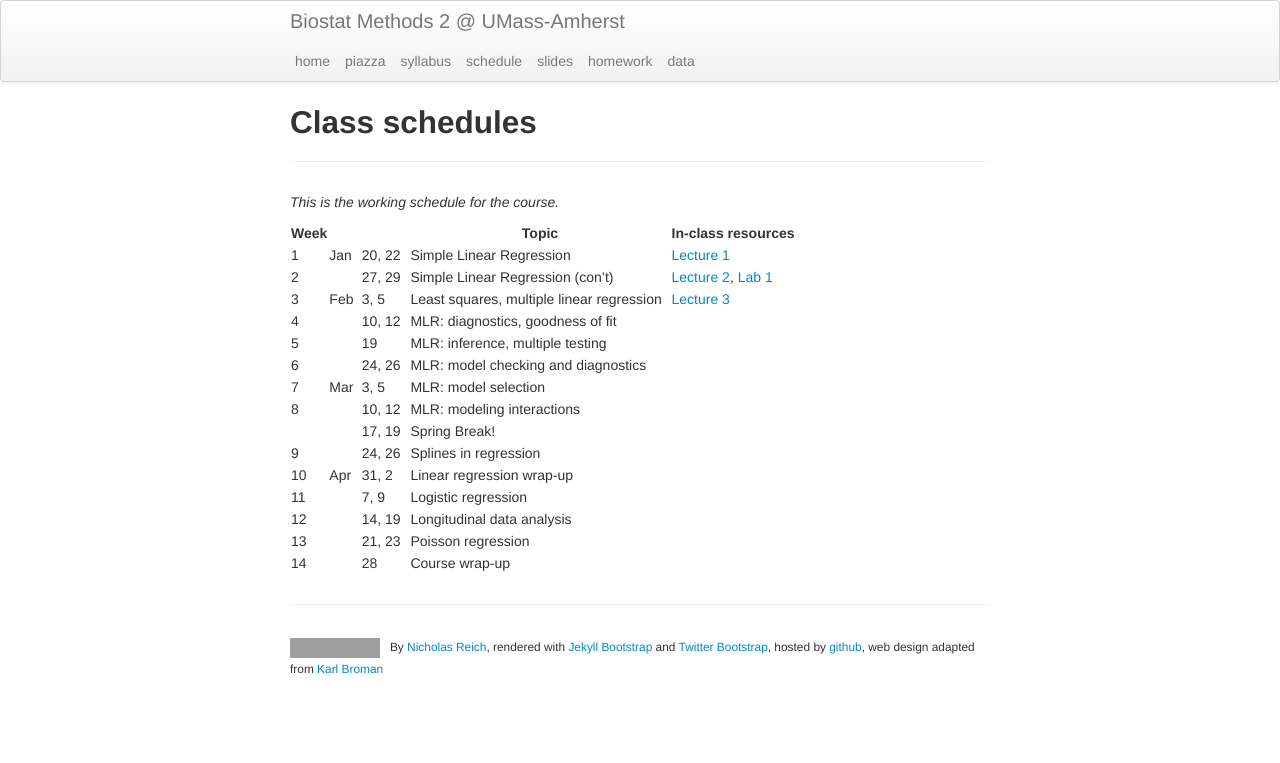
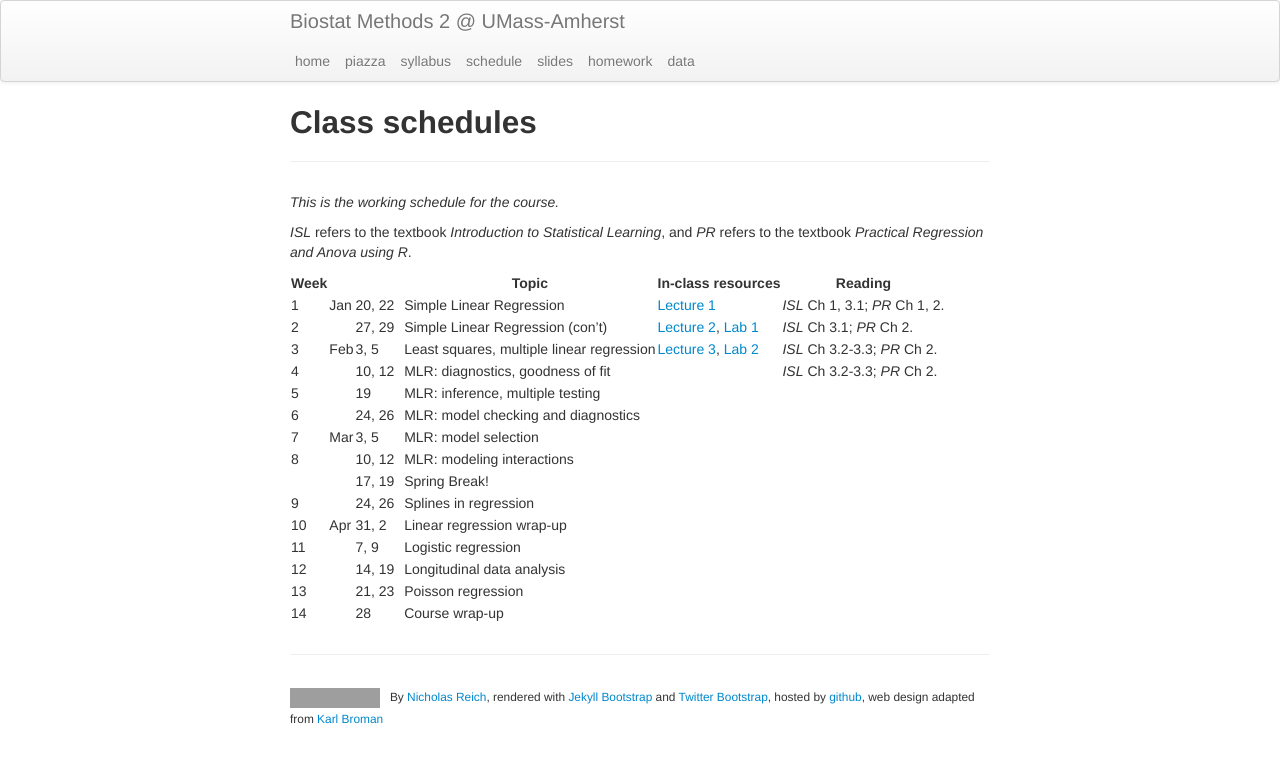
Before and after one commit to nickreich/stat-modeling-2015, a Jekyll site: the page built from pages/schedule.md, in a window 1280 px wide. Shown: the top 763 px of the page. Built offline with Jekyll 4.4.1, drawn with Linux system fonts in a browser that asks for light colours; grey boxes are pictures that could not be loaded.

Commit message:
udpates to schedule (reading list), homework, lab2, lecture 4, etc...

```diff
--- a/pages/schedule.md
+++ b/pages/schedule.md
@@ -6,23 +6,25 @@ tagline:
 
 *This is the working schedule for the course.*
 
-Week |       |     | Topic   | In-class resources
----- | ----- | --- | ------- | -------
- 1   | Jan &nbsp; | 20, 22 &nbsp; | Simple Linear Regression &nbsp; | [Lecture 1](../assets/lectures/lecture1-intro-regression/lecture1-intro-regression.pdf)
- 2   |     | 27, 29 &nbsp; | Simple Linear Regression (con't) | [Lecture 2](../assets/lectures/lecture2-slr-basics/lecture2-slr-basics.pdf), [Lab 1](../assets/labs/lab1-intro-slr.pdf)
- 3   | Feb | 3, 5   | Least squares, multiple linear regression &nbsp; | [Lecture 3](../assets/lectures/lecture3-slr-anova/lecture3-SLR-anova.pdf)
- 4   |     | 10, 12 | MLR: diagnostics, goodness of fit  |
- 5   |     | 19     | MLR: inference, multiple testing |
- 6   |     | 24, 26 | MLR: model checking and diagnostics |
- 7   | Mar | 3, 5   | MLR: model selection |
- 8   |     | 10, 12 | MLR: modeling interactions |
-     |     | 17, 19 | Spring Break! |
- 9   |     | 24, 26 | Splines in regression |
- 10  | Apr | 31, 2  | Linear regression wrap-up |
- 11  |     | 7, 9   | Logistic regression |
- 12  |     | 14, 19 | Longitudinal data analysis |
- 13  |     | 21, 23 | Poisson regression |
- 14  |     | 28     | Course wrap-up |
+_ISL_ refers to the textbook _Introduction to Statistical Learning_, and _PR_ refers to the textbook _Practical Regression and Anova using R_.
+
+Week |       |     | Topic   | In-class resources | Reading
+---- | ----- | --- | ------- | ------------------ | -------
+ 1   | Jan  | 20, 22  | Simple Linear Regression &nbsp; | [Lecture 1](../assets/lectures/lecture1-intro-regression/lecture1-intro-regression.pdf) | _ISL_ Ch 1, 3.1; _PR_ Ch 1, 2.
+ 2   |     | 27, 29  &nbsp;| Simple Linear Regression (con't) | [Lecture 2](../assets/lectures/lecture2-slr-basics/lecture2-slr-basics.pdf), [Lab 1](../assets/labs/lab1-intro-slr.pdf) | _ISL_ Ch 3.1; _PR_ Ch 2.
+ 3   | Feb | 3, 5   | Least squares, multiple linear regression | [Lecture 3](../assets/lectures/lecture3-slr-anova/lecture3-SLR-anova.pdf), [Lab 2](../assets/labs/lab2-intro-mlr.pdf) | _ISL_ Ch 3.2-3.3; _PR_ Ch 2.
+ 4   |     | 10, 12 | MLR: diagnostics, goodness of fit  | | _ISL_ Ch 3.2-3.3; _PR_ Ch 2.
+ 5   |     | 19     | MLR: inference, multiple testing | |
+ 6   |     | 24, 26 | MLR: model checking and diagnostics | |
+ 7   | Mar | 3, 5   | MLR: model selection |  |
+ 8   |     | 10, 12 | MLR: modeling interactions | |
+     |     | 17, 19 | Spring Break! | |
+ 9   |     | 24, 26 | Splines in regression | |
+ 10  | Apr | 31, 2  | Linear regression wrap-up | |
+ 11  |     | 7, 9   | Logistic regression | |
+ 12  |     | 14, 19 | Longitudinal data analysis | |
+ 13  |     | 21, 23 | Poisson regression | |
+ 14  |     | 28     | Course wrap-up | |
 
 
 
@@ -30,15 +32,23 @@ Week |       |     | Topic   | In-class resources
 <!-- Detailed schedules
  Week 1:
  Tuesday: Wits and Wagers, course introduction, lecture 1: what regression can and can't do
- Thursday: course technology overview (knitr/RMarkdown, ggplot2, git), Lecture 2: SLR intro
+ Thursday: course technology overview (knitr/RMarkdown, ggplot2, git), Lecture 2: SLR- least squares and geometry of regression
 
  Week 2:
  Tuesday: Snow day!
- Thursday: WW, lecture 2: SLR intro (continued), lab 1
+ Thursday: WW, lecture 2: SLR - least squares and geometry of regression, lab 1
 
  Week 3:
- Tuesday: quiz, WW, Lecture 3: least squares and geometry of regression
- Thursday: Lecture: SLR wrapup, lab: analyze NHANES dataset
+ Tuesday: quiz, Lecture 3: SLR - ANOVA , WW
+ Thursday: Review HW problem on simpson's paradox, Lecture 4: MLR intro, MLR lab2
+
+ Week 4:
+Tuesday: brainstorm: what are inputs/outputs for backwards selection function?,
+
+ exercise: run a simulation studying the method of backwards selection based on p-value (step 1: write a function to perform backwards selection, step 2: simulate data, step 3: run backwards selection on simulated data)
+
+
+ lab: analyze NHANES dataset
 
   -->
 
```
Also changed, not shown: pages/homework.md (+4 -0 lines), 6 other files.
